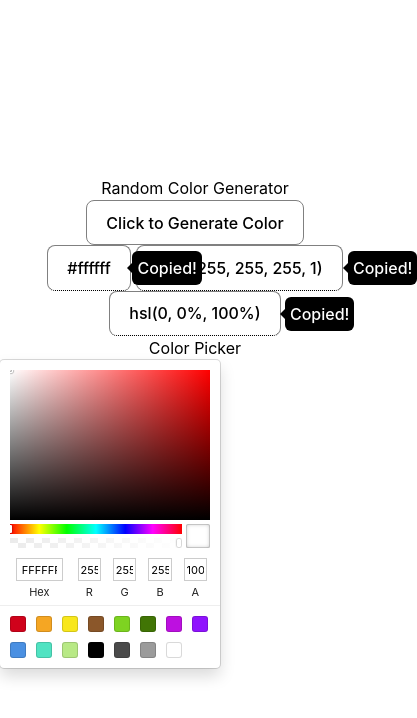
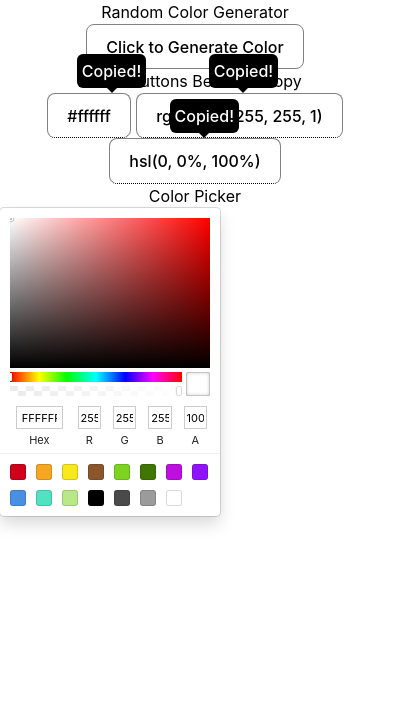
Before and after one commit to Afif-Ur-Rahman/Color-Generator, a React (Vite) app: page / in a window 390 px wide. Shown: the top 718 px of the page, 417 px wide, since content can reach past the window. Built offline with nearby package versions, Linux system fonts and the light colour scheme.

Commit message:
Responsive

```diff
--- a/src/App.css
+++ b/src/App.css
@@ -2,6 +2,10 @@
   width: 100%;
   margin: 0 auto;
   text-align: center;
+}
+
+.main {
+  height: max-content;
 }
 
 @media (max-width: 640px) {
@@ -26,17 +30,17 @@
   padding: 5px;
   position: absolute;
   z-index: 1;
-  top: 5px;
-  left: 103%;
+  top: -40px;
+  left: 35%;
 }
 
 .tooltip .tooltiptext::after {
-  content: "";
+  content: " ";
   position: absolute;
-  top: 50%;
-  right: 100%;
-  margin-top: -5px;
+  top: 100%;
+  left: 50%;
+  margin-left: -5px;
   border-width: 5px;
   border-style: solid;
-  border-color: transparent black transparent transparent;
+  border-color: black transparent transparent transparent;
 }
--- a/src/App.jsx
+++ b/src/App.jsx
@@ -61,12 +61,11 @@ const App = () => {
   return (
     <>
       <div
-        className="flex justify-center flex-wrap items-center font-mono w-full h-screen"
+        className="flex justify-center font-mono w-full h-screen"
         style={{ backgroundColor: hex }}
       >
-        <div className="flex justify-center items-center">
-          <div className="main flex flex-wrap justify-center items-center bg-white rounded-lg border-2 border-gray-300 bg-opacity-70 w-max p-4">
-            <div className="flex flex-col">
+        <div className="main flex justify-center items-center bg-white rounded-lg border-2 border-gray-300 bg-opacity-70 w-max p-4 mt-4">
+          <div className="flex flex-col mr-2">
             <h1 className="font-mono text-xl font-bold pb-2">
               Random Color Generator
             </h1>
@@ -77,15 +76,16 @@ const App = () => {
               Click to Generate Color
             </button>
             <div className="flex justify-center items-center mt-2 flex-wrap flex-col">
+            <h1 className="font-mono text-sm flex flex-wrap">
+              Click Buttons Below to Copy
+            </h1>
               <button
                 className="rounded-3xl flex justify-center items-center m-1 bg-transparent tooltip w-full"
                 onClick={() => handleCopyHex()}
               >
                 {hex}
                 <span
-                    className={`tooltiptext ${
-                      isCopiedHex ? "block" : "hidden"
-                    }`}
+                  className={`tooltiptext ${isCopiedHex ? "block" : "hidden"}`}
                 >
                   Copied!
                 </span>
@@ -96,9 +96,7 @@ const App = () => {
               >
                 {rgba}
                 <span
-                    className={`tooltiptext ${
-                      isCopiedRgba ? "block" : "hidden"
-                    }`}
+                  className={`tooltiptext ${isCopiedRgba ? "block" : "hidden"}`}
                 >
                   Copied!
                 </span>
@@ -109,19 +107,16 @@ const App = () => {
               >
                 {hsl}
                 <span
-                    className={`tooltiptext ${
-                      isCopiedHsl ? "block" : "hidden"
-                    }`}
+                  className={`tooltiptext ${isCopiedHsl ? "block" : "hidden"}`}
                 >
                   Copied!
                 </span>
               </button>
             </div>
           </div>
-            <div className="flex justify-center items-center flex-col m-4">
+          <div className="flex justify-center items-center flex-col ml-2">
             <h1 className="font-mono text-xl font-bold pb-2">Color Picker</h1>
             <SketchPicker color={hex} onChange={handleColor} />
-            </div>
           </div>
         </div>
       </div>
--- a/src/index.css
+++ b/src/index.css
@@ -7,9 +7,6 @@
 }
 body {
   margin: 0;
-  display: flex;
-  place-items: center;
-  min-height: 100vh;
 }
 
 button {
```
Lines whose indentation alone changed are shown as unchanged.
